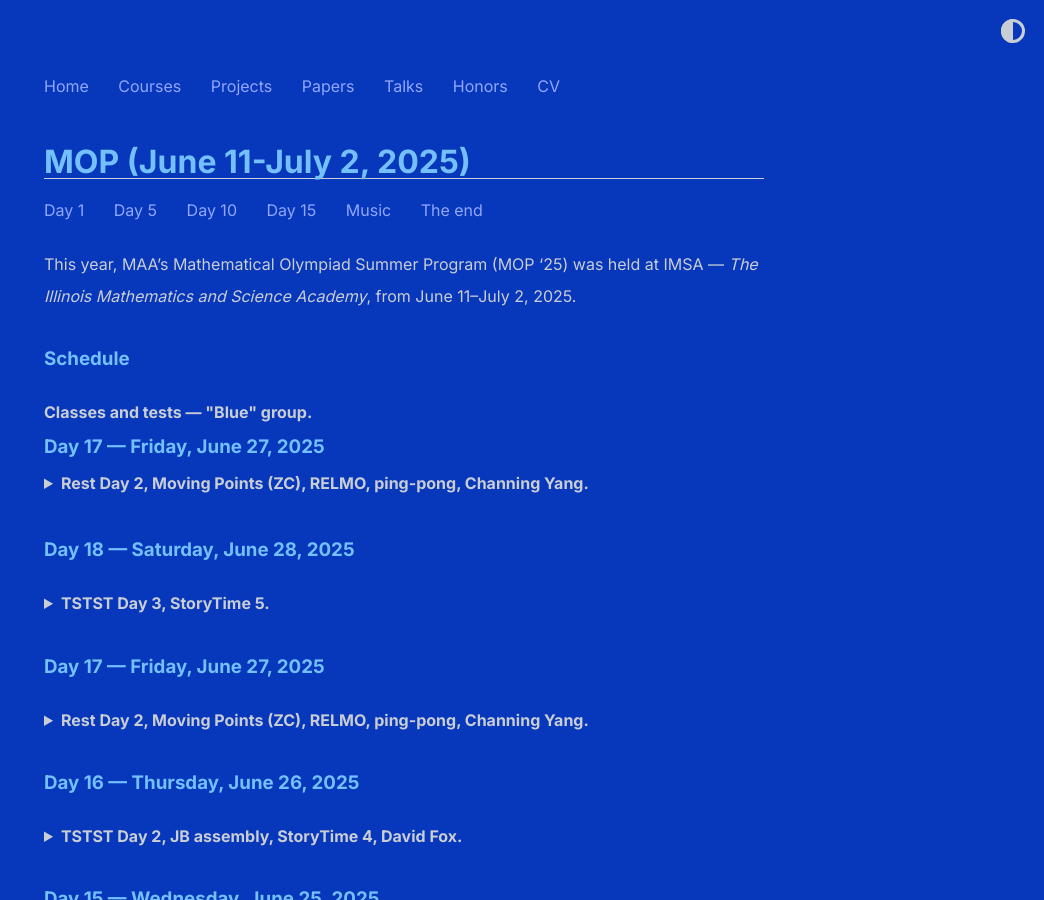
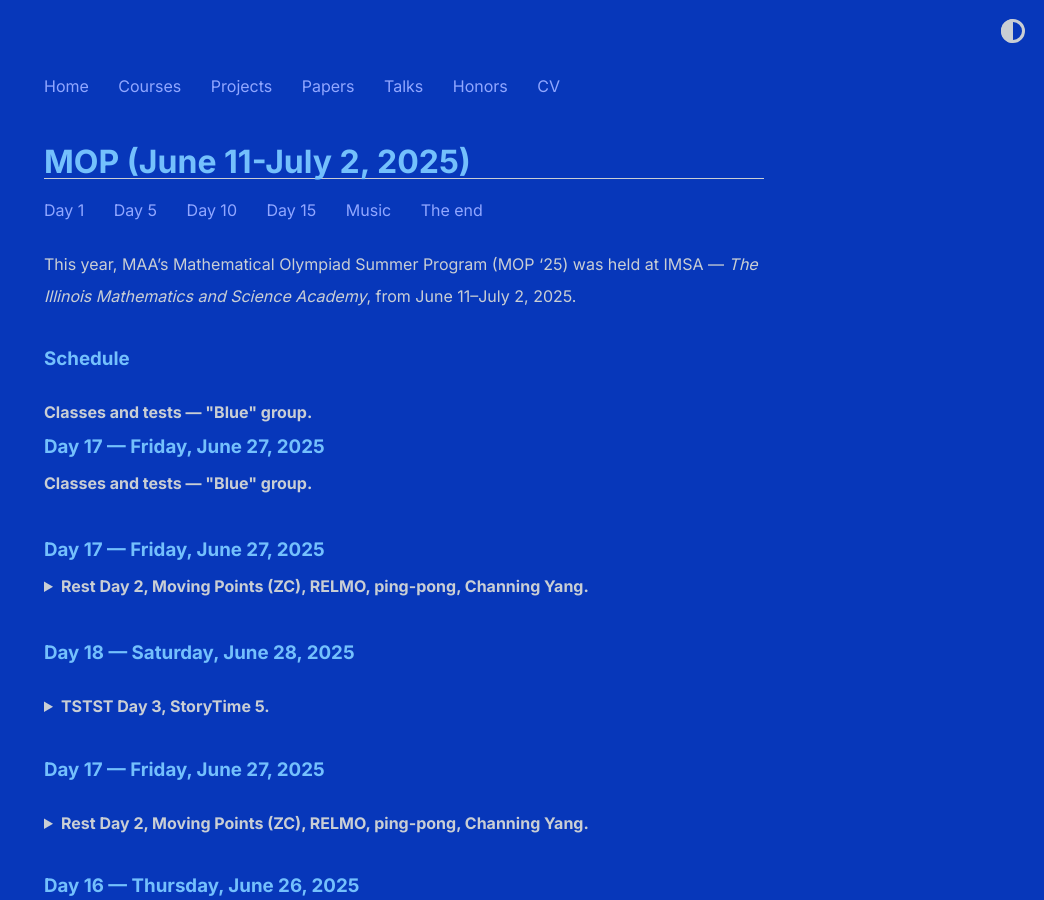
Before and after one commit to shihankanungo/shihankanungo.github.io, a Jekyll site: the page built from mop.md, in a window 1280 px wide and 900 px high. Shown: the whole window, without its empty margins (236-1280 px from the left). Built offline with Jekyll 4.4.1, drawn with Linux system fonts in a browser that asks for light colours.

Commit message:
Update mop.md

```diff
--- a/mop.md
+++ b/mop.md
@@ -16,6 +16,19 @@
 
 <a href="https://shihankanungo.github.io/mop">↪️ Back to top</a>
 </details>
+
+<div class="heading-block">
+  <h3>Day 17 &mdash; Friday, June 27, 2025</h3>
+  <div class="subline"><details>
+<summary style="list-style: none;"><b>Classes and tests &mdash; "Blue" group.</b></summary>
+
+<p align="center"><img src="/images/mop-classes.png" width="700" /></p>
+
+<p align="center"><img src="/images/mop-classes-a.png" width="700" /></p>
+
+<a href="https://shihankanungo.github.io/mop">↪️ Back to top</a>
+</details></div>
+</div>
 
 <div class="heading-block">
   <h3>Day 17 &mdash; Friday, June 27, 2025</h3>
```
